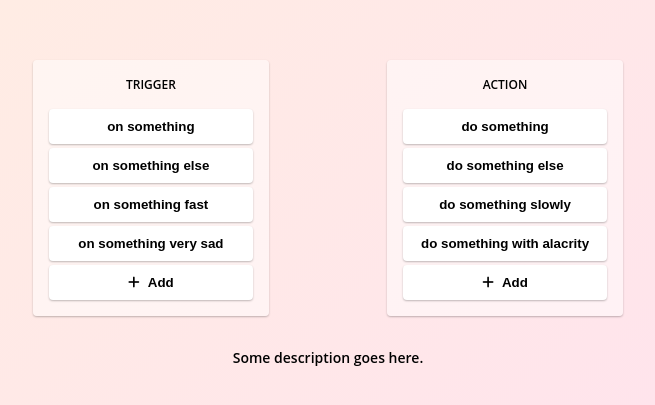
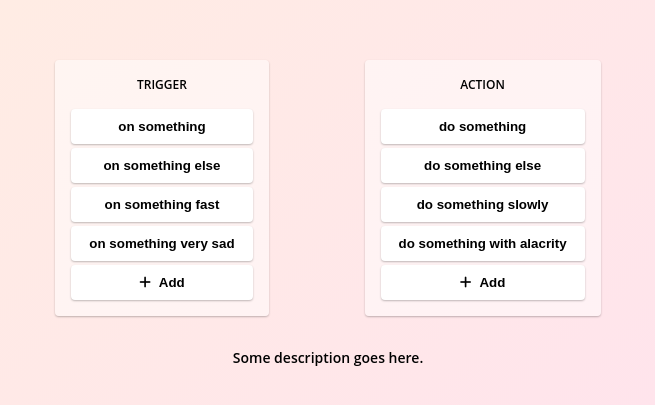
Before and after one commit to thewaver/workflows, a React (Create React App) app: page / in a window 1280 px wide. Shown: the part 187-592 px from the top of the page, without its empty margins (312-967 px from the left). Built offline with nearby package versions, Linux system fonts and the light colour scheme.

Commit message:
Add temp connection logic

```diff
--- a/src/components/ConnectionDisplay/index.tsx
+++ b/src/components/ConnectionDisplay/index.tsx
@@ -1,8 +1,97 @@
-import React, { memo } from "react";
+import React, { memo, MouseEvent, useCallback, useLayoutEffect, useRef, useState } from "react";
+import { EntityKind, Id } from "../../types";
 import "./style.css";
 
-export interface ConnectionDisplayProps {}
+export interface ConnectionDisplayProps {
+  actionId?: Id;
+  triggerId?: Id;
+  highlighted?: boolean;
+  onClick: (actionId: Id, triggerId: Id) => void;
+}
 
-export const ConnectionDisplay: React.FC<ConnectionDisplayProps> = memo(({}) => {
-  return <div className="ConnectionDisplay"></div>;
-});
+export const ConnectionDisplay: React.FC<ConnectionDisplayProps> = memo(
+  ({ actionId, triggerId, highlighted, onClick }) => {
+    const canvasRef = useRef<HTMLCanvasElement>(null);
+
+    const [canvasStyle, setCanvasStyle] = useState<object>({});
+    const [buttonStyle, setButtonStyle] = useState<object>({});
+
+    useLayoutEffect(() => {
+      if (!canvasRef?.current) return;
+
+      const context = canvasRef.current.getContext("2d");
+      const actionElement = document.getElementById(`${EntityKind.Action}_${actionId}`);
+      const triggerElement = document.getElementById(`${EntityKind.Trigger}_${triggerId}`);
+
+      if (context) {
+        const canvasRect = canvasRef.current.getBoundingClientRect();
+        const canvasParentRect = canvasRef.current.parentElement?.getBoundingClientRect();
+
+        context.clearRect(0, 0, canvasRect.width, canvasRect.height);
+
+        if (actionElement && triggerElement) {
+          const actionRect = actionElement?.getBoundingClientRect();
+          const triggerRect = triggerElement?.getBoundingClientRect();
+          const canvasTop = Math.min(actionRect.top, triggerRect.top);
+          const canvasBottom = Math.max(actionRect.bottom, triggerRect.bottom);
+
+          canvasRef.current.width =
+            (canvasParentRect?.width ?? 0) +
+            parseInt(getComputedStyle(canvasRef.current)?.left ?? 0) * -2;
+          canvasRef.current.height = canvasBottom - canvasTop;
+
+          setCanvasStyle({
+            top: `${canvasTop - (canvasParentRect?.top ?? 0)}px`,
+            width: `${canvasRef.current.width}px`,
+          });
+
+          setButtonStyle({
+            top: `${canvasTop - (canvasParentRect?.top ?? 0) + canvasRef.current.height / 2}px`,
+          });
+
+          const X1 = 0;
+          const Y1 =
+            triggerRect.top < actionRect.top
+              ? triggerRect.height / 2
+              : canvasRef.current.height - triggerRect.height / 2;
+          const X2 = canvasRef.current.width;
+          const Y2 =
+            triggerRect.top < actionRect.top
+              ? canvasRef.current.height - actionRect.height / 2
+              : actionRect.height / 2;
+
+          // console.log(X1, Y1, X2, Y2);
+
+          context.beginPath();
+          context.lineWidth = highlighted ? 4 : 2;
+          context.strokeStyle = getComputedStyle(document.documentElement).getPropertyValue(
+            highlighted ? "--clr-secondary" : "--clr-text",
+          );
+          context.moveTo(X1, Y1);
+          context.lineTo(X2, Y2);
+          context.stroke();
+        }
+      }
+    }, [actionId, triggerId, highlighted]);
+
+    const handleClick = useCallback(
+      (e: MouseEvent<HTMLButtonElement>) => {
+        if (actionId !== undefined && triggerId !== undefined) {
+          onClick(actionId, triggerId);
+        }
+      },
+      [actionId, triggerId, onClick],
+    );
+
+    return (
+      <div className="ConnectionDisplay">
+        <canvas className="Canvas" ref={canvasRef} style={canvasStyle} />
+        {actionId !== undefined && triggerId !== undefined ? (
+          <button className="Inverted Iconic" style={buttonStyle} onClick={handleClick}>
+            <i className="fas fa-link" />
+          </button>
+        ) : null}
+      </div>
+    );
+  },
+);
--- a/src/components/ConnectionDisplay/style.css
+++ b/src/components/ConnectionDisplay/style.css
@@ -1,2 +1,15 @@
 .ConnectionDisplay {
+  position: relative;
+  width: 96px;
 }
+
+.ConnectionDisplay .Canvas {
+  position: absolute;
+  left: calc(var(--grid-size) * -2);
+}
+
+.ConnectionDisplay button {
+  position: absolute;
+  left: 50%;
+  transform: translate(-50%, -50%);
+}
--- a/src/components/VerticalList/index.tsx
+++ b/src/components/VerticalList/index.tsx
@@ -5,6 +5,7 @@ export interface VerticalListProps {
   title?: string;
   itemIds: string[];
   selectedItemId?: string;
+  itemKeyPrefix?: string;
   onAdd: () => void;
   onSelect: (itemId: string) => void;
   onDelete: (itemId: string) => void;
@@ -12,7 +13,7 @@ export interface VerticalListProps {
 }
 
 export const VerticalList: React.FC<VerticalListProps> = memo(
-  ({ title, itemIds, selectedItemId, onAdd, onSelect, onDelete, renderItem }) => {
+  ({ title, itemIds, selectedItemId, itemKeyPrefix, onAdd, onSelect, onDelete, renderItem }) => {
     return (
       <div className="VerticalList">
         {title ? <div className="Title">{title}</div> : null}
@@ -21,7 +22,11 @@ export const VerticalList: React.FC<VerticalListProps> = memo(
           const selectionCallback = () => onSelect(itemId);
 
           return (
-            <div key={itemId} className={`Item ${isSelected ? "Selected" : ""}`}>
+            <div
+              key={itemId}
+              id={`${itemKeyPrefix}_${itemId}`}
+              className={`Item ${isSelected ? "Selected" : ""}`}
+            >
               <button
                 className="FullWidth"
                 onClick={selectionCallback}
--- a/src/components/VerticalList/style.css
+++ b/src/components/VerticalList/style.css
@@ -25,7 +25,7 @@
 }
 
 .VerticalList .Item.Selected button:not(.Iconic) {
-  background-color: var(--clr-bkg-low);
+  background-color: var(--clr-button-selected);
   border: 2px solid var(--clr-secondary);
 }
 
--- a/src/components/WorkflowBoard/index.tsx
+++ b/src/components/WorkflowBoard/index.tsx
@@ -7,7 +7,7 @@ import {
   removeActionById,
   removeTriggerById,
 } from "../../rdx/workflow/slice";
-import { Action, Id, Trigger } from "../../types";
+import { Action, EntityKind, Id, Trigger } from "../../types";
 import { Modal } from "../Modal";
 import { NewTriggerForm } from "../NewTriggerForm";
 import { NewActionForm } from "../NewActionForm";
@@ -34,11 +34,11 @@ const WorkflowBoardCmp: React.FC<WorkflowBoardProps> = memo(
     const triggerKeys = useMemo(() => Object.keys(triggerMap), [triggerMap]);
 
     const handleActionSelect = useCallback((id: Id) => {
-      setSelectedActionId(id);
+      setSelectedActionId((oldId) => (oldId !== id ? id : undefined));
     }, []);
 
     const handleTriggerSelect = useCallback((id: Id) => {
-      setSelectedTriggerId(id);
+      setSelectedTriggerId((oldId) => (oldId !== id ? id : undefined));
     }, []);
 
     const renderAction = useCallback((id: Id) => <>{actionMap[id].name}</>, [actionMap]);
@@ -52,16 +52,23 @@ const WorkflowBoardCmp: React.FC<WorkflowBoardProps> = memo(
             title="trigger"
             itemIds={triggerKeys}
             selectedItemId={selectedTriggerId}
+            itemKeyPrefix={EntityKind.Trigger}
             onAdd={onTriggerAdd}
             onSelect={handleTriggerSelect}
             onDelete={onTriggerDelete}
             renderItem={renderTrigger}
           />
-          <ConnectionDisplay />
+          <ConnectionDisplay
+            highlighted
+            actionId={selectedActionId}
+            triggerId={selectedTriggerId}
+            onClick={() => {}}
+          />
           <VerticalList
             title="action"
             itemIds={actionKeys}
             selectedItemId={selectedActionId}
+            itemKeyPrefix={EntityKind.Action}
             onAdd={onActionAdd}
             onSelect={handleActionSelect}
             onDelete={onActionDelete}
--- a/src/components/WorkflowBoard/style.css
+++ b/src/components/WorkflowBoard/style.css
@@ -7,8 +7,10 @@
 }
 
 .WorkflowBoard .Board {
-  display: grid;
-  grid-template-columns: 2fr 1fr 2fr;
+  display: flex;
+  flex-direction: row;
+  justify-content: center;
+  align-items: stretch;
   margin-bottom: calc(var(--grid-size) * 4);
 }
 
--- a/src/index.css
+++ b/src/index.css
@@ -4,6 +4,8 @@
 
   --clr-button: rgb(255, 255, 255);
   --clr-button-inverted: rgb(8, 24, 32);
+  --clr-button-selected: rgb(255, 240, 224);
+
   --clr-input: rgb(255, 255, 255);
   --clr-line: rgba(0, 0, 0, 0.1);
   --clr-panel: rgba(255, 255, 255, 0.5);
--- a/src/types.ts
+++ b/src/types.ts
@@ -3,6 +3,11 @@ export type Id = string;
 export interface Entity {
   id: Id;
   name: string;
+}
+
+export enum EntityKind {
+  Action = "Action",
+  Trigger = "Trigger",
 }
 
 export interface Action extends Entity {
```
